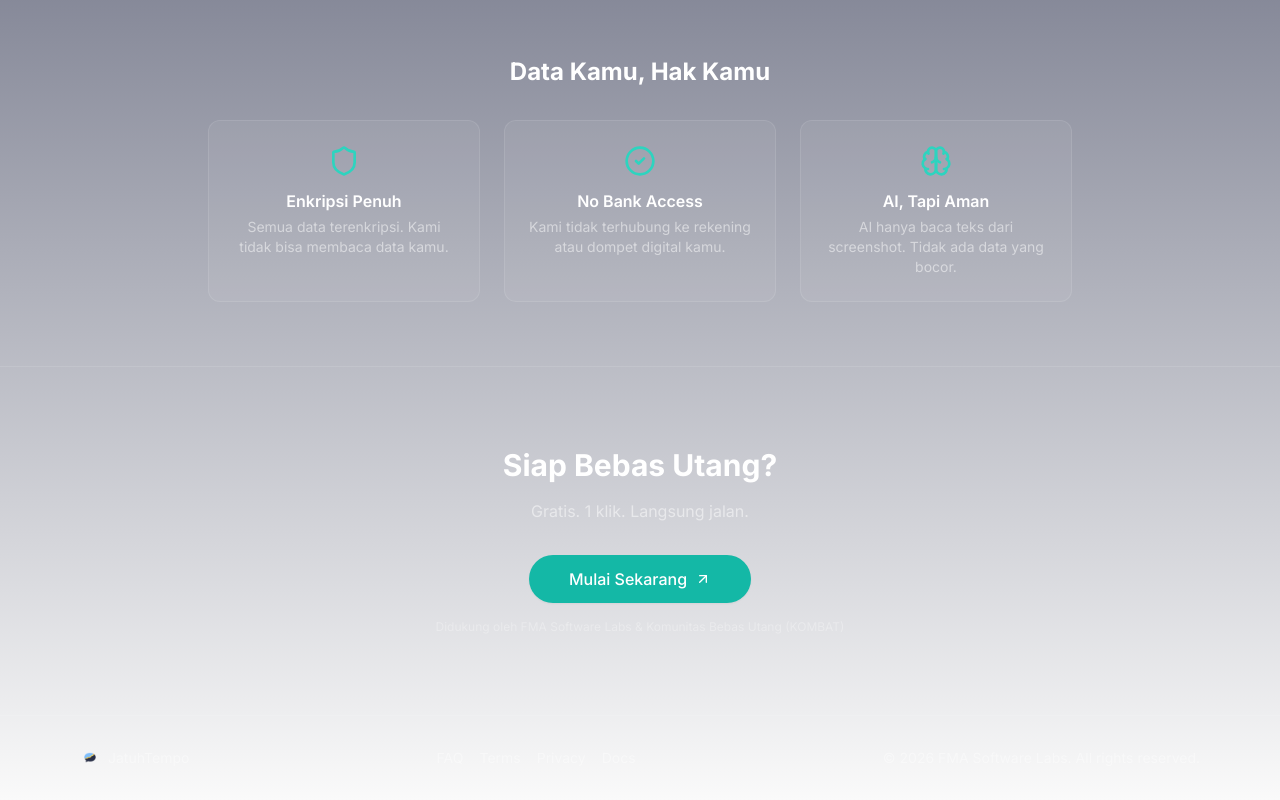
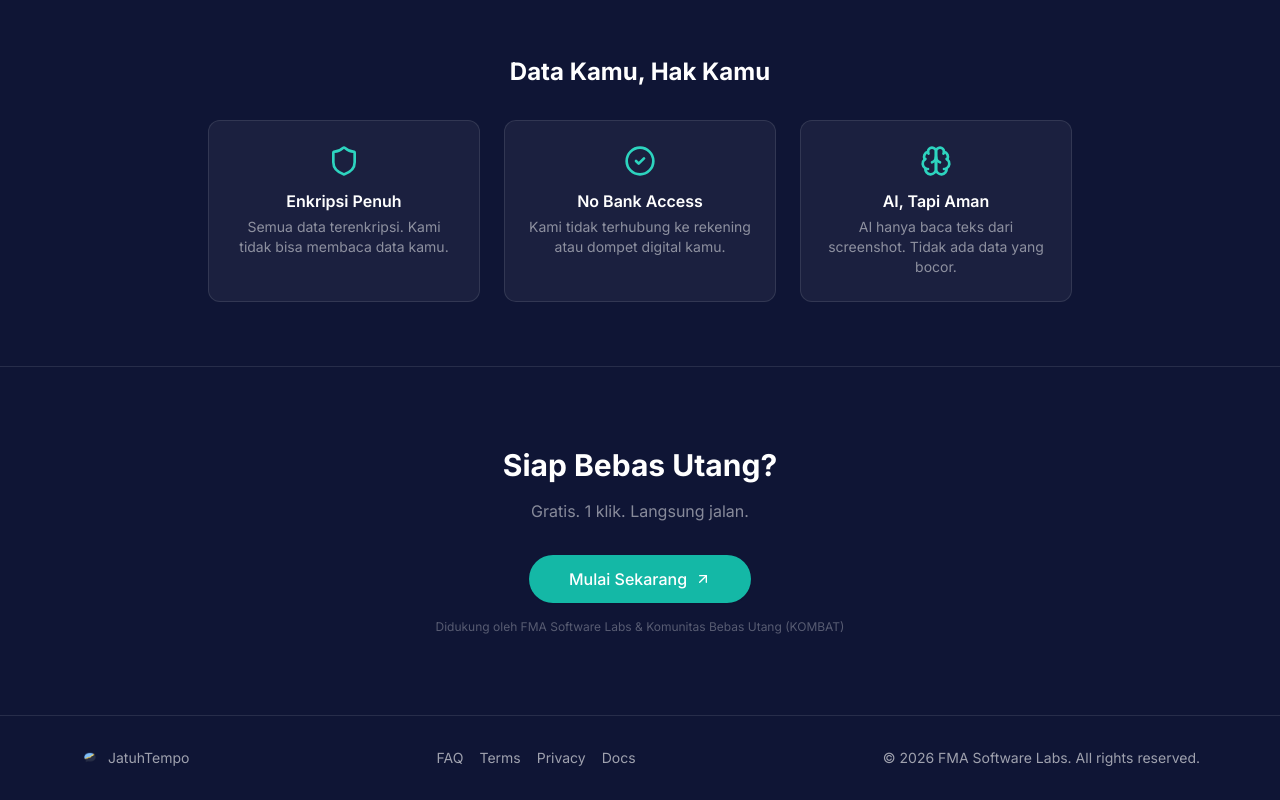
Before and after one commit to FMATheNomad/jatuhtempo, a Next.js app in the folder web/: page / in a window 1280 px wide. Shown: the part 2457-3257 px from the top of the page. Built offline with nearby package versions, Linux system fonts and the light colour scheme.

Commit message:
fix: landing page background gradient + footer contrast

```diff
--- a/web/src/app/page.tsx
+++ b/web/src/app/page.tsx
@@ -47,7 +47,7 @@ function LandingPage() {
   const [openFaq, setOpenFaq] = useState<number | null>(null)
 
   return (
-    <div className="min-h-screen bg-gradient-to-b from-[#0a0b1e] via-[#0f1535] to-background">
+    <div className="min-h-screen bg-gradient-to-b from-[#0a0b1e] via-[#0f1535] to-[#0f1535]">
       {/* Nav */}
       <nav className="sticky top-0 z-50 border-b border-white/10 bg-[#0a0b1e]/80 backdrop-blur-md">
         <div className="mx-auto flex max-w-6xl items-center justify-between px-4 py-3">
@@ -259,7 +259,7 @@ function LandingPage() {
 
       {/* Footer */}
       <footer className="border-t border-white/10 py-8">
-        <div className="mx-auto flex max-w-6xl flex-col items-center gap-4 px-4 text-sm text-white/40 md:flex-row md:justify-between">
+        <div className="mx-auto flex max-w-6xl flex-col items-center gap-4 px-4 text-sm text-white/60 md:flex-row md:justify-between">
           <div className="flex items-center gap-2">
             <img src="/assets/logo.webp" alt="" className="h-5 w-auto" />
             JatuhTempo
```
